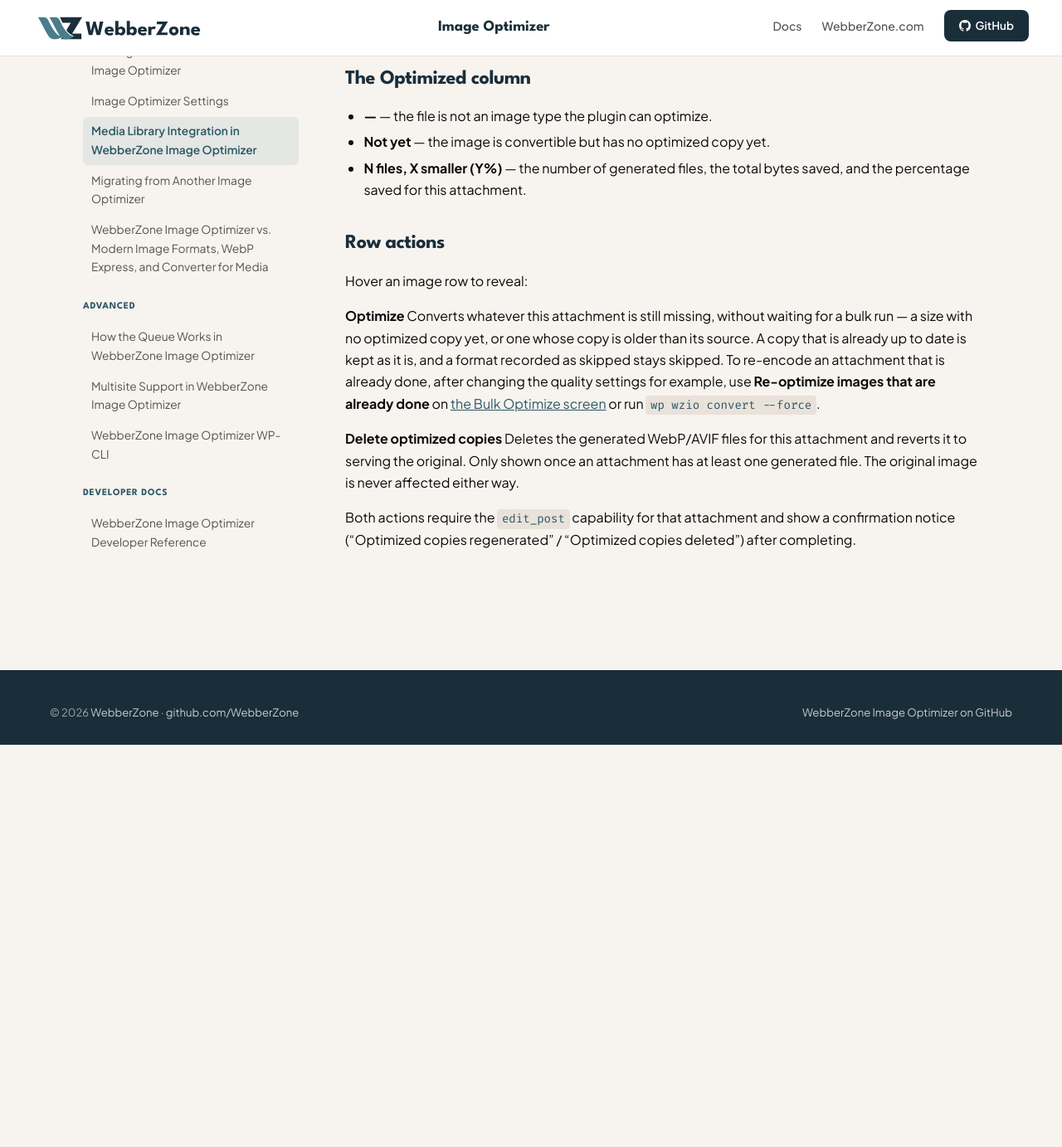
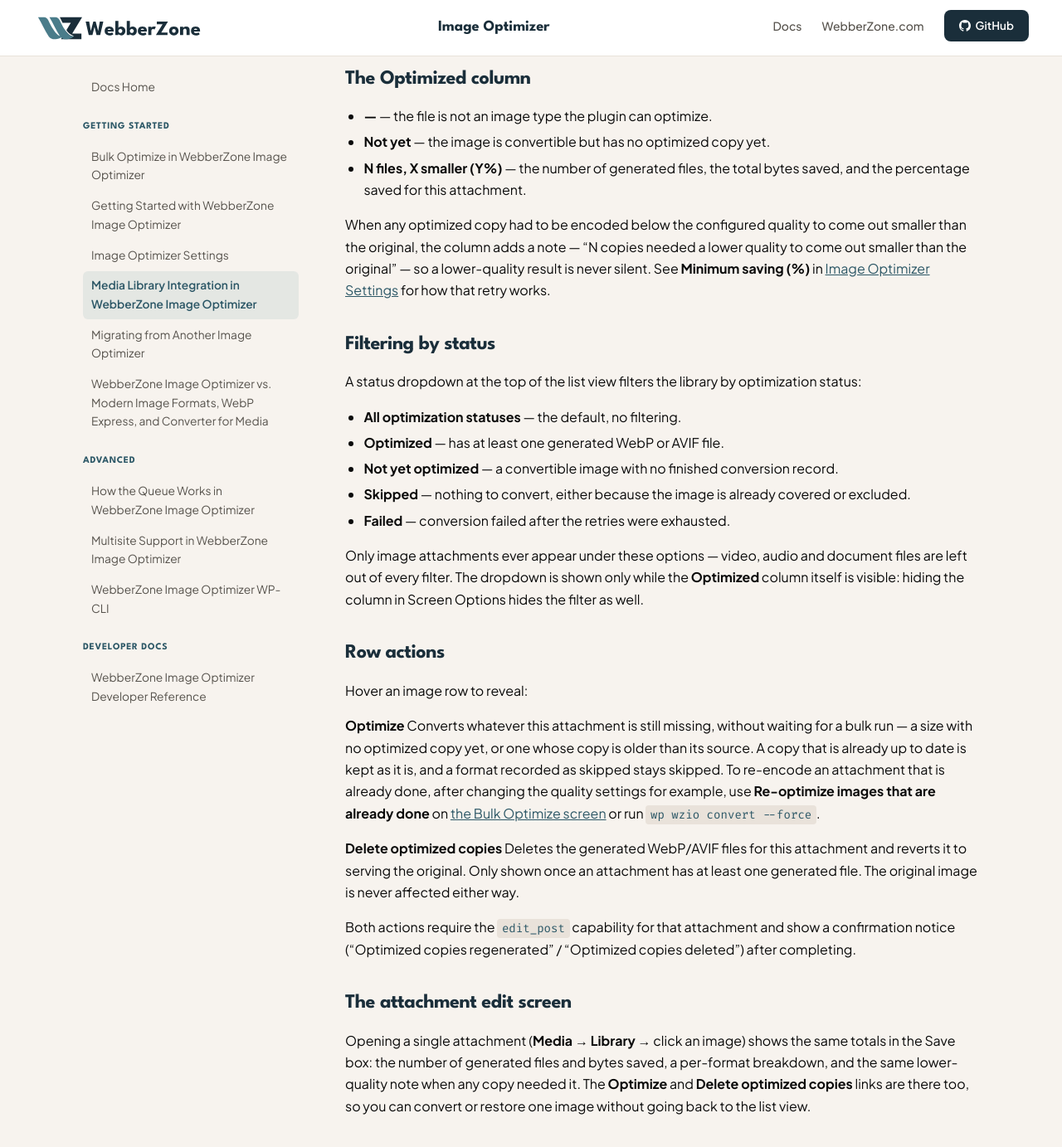
Before and after one commit to WebberZone/webberzone-image-optimizer, a Jekyll site: the page built from docs/01-wzio-getting-started/media-library-integration-in-webberzone-image-optimizer.md, in a window 1280 px wide and 1400 px high, scrolled down 305 px. Shown: the top 1383 px of the window at 83% size. Built offline with Jekyll 4.4.1, drawn with Linux system fonts in a browser that asks for light colours; before the commit the page ends 1203 px from its top, so only the background shows below that.

```diff
--- a/docs/01-wzio-getting-started/media-library-integration-in-webberzone-image-optimizer.md
+++ b/docs/01-wzio-getting-started/media-library-integration-in-webberzone-image-optimizer.md
@@ -19,6 +19,20 @@ toc: true
 - **Not yet** — the image is convertible but has no optimized copy yet.
 - **N files, X smaller (Y%)** — the number of generated files, the total bytes saved, and the percentage saved for this attachment.
 
+When any optimized copy had to be encoded below the configured quality to come out smaller than the original, the column adds a note — "N copies needed a lower quality to come out smaller than the original" — so a lower-quality result is never silent. See **Minimum saving (%)** in [Image Optimizer Settings](https://webberzone.com/support/knowledgebase/image-optimizer-settings/) for how that retry works.
+
+## Filtering by status
+
+A status dropdown at the top of the list view filters the library by optimization status:
+
+- **All optimization statuses** — the default, no filtering.
+- **Optimized** — has at least one generated WebP or AVIF file.
+- **Not yet optimized** — a convertible image with no finished conversion record.
+- **Skipped** — nothing to convert, either because the image is already covered or excluded.
+- **Failed** — conversion failed after the retries were exhausted.
+
+Only image attachments ever appear under these options — video, audio and document files are left out of every filter. The dropdown is shown only while the **Optimized** column itself is visible: hiding the column in Screen Options hides the filter as well.
+
 ## Row actions
 
 Hover an image row to reveal:
@@ -30,3 +44,7 @@ Converts whatever this attachment is still missing, without waiting for a bulk r
 Deletes the generated WebP/AVIF files for this attachment and reverts it to serving the original. Only shown once an attachment has at least one generated file. The original image is never affected either way.
 
 Both actions require the `edit_post` capability for that attachment and show a confirmation notice ("Optimized copies regenerated" / "Optimized copies deleted") after completing.
+
+## The attachment edit screen
+
+Opening a single attachment (**Media → Library** → click an image) shows the same totals in the Save box: the number of generated files and bytes saved, a per-format breakdown, and the same lower-quality note when any copy needed it. The **Optimize** and **Delete optimized copies** links are there too, so you can convert or restore one image without going back to the list view.
```
Also changed, not shown: docs/01-wzio-getting-started/bulk-optimize-in-webberzone-image-optimizer.md (+3 -1 lines), docs/01-wzio-getting-started/image-optimizer-settings.md (+2 -0 lines), docs/02-wzio-advanced/webberzone-image-optimizer-wp-cli.md (+2 -0 lines).
